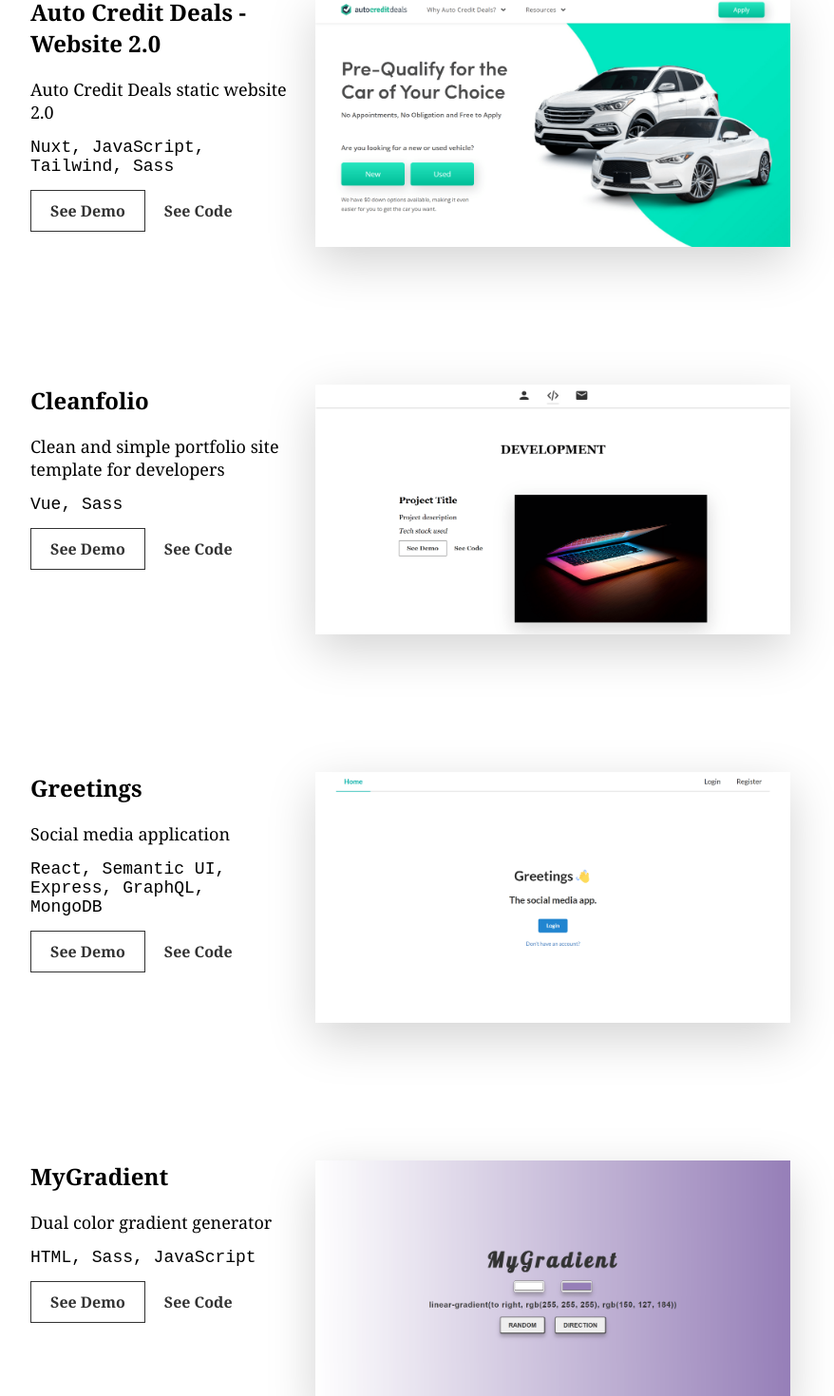
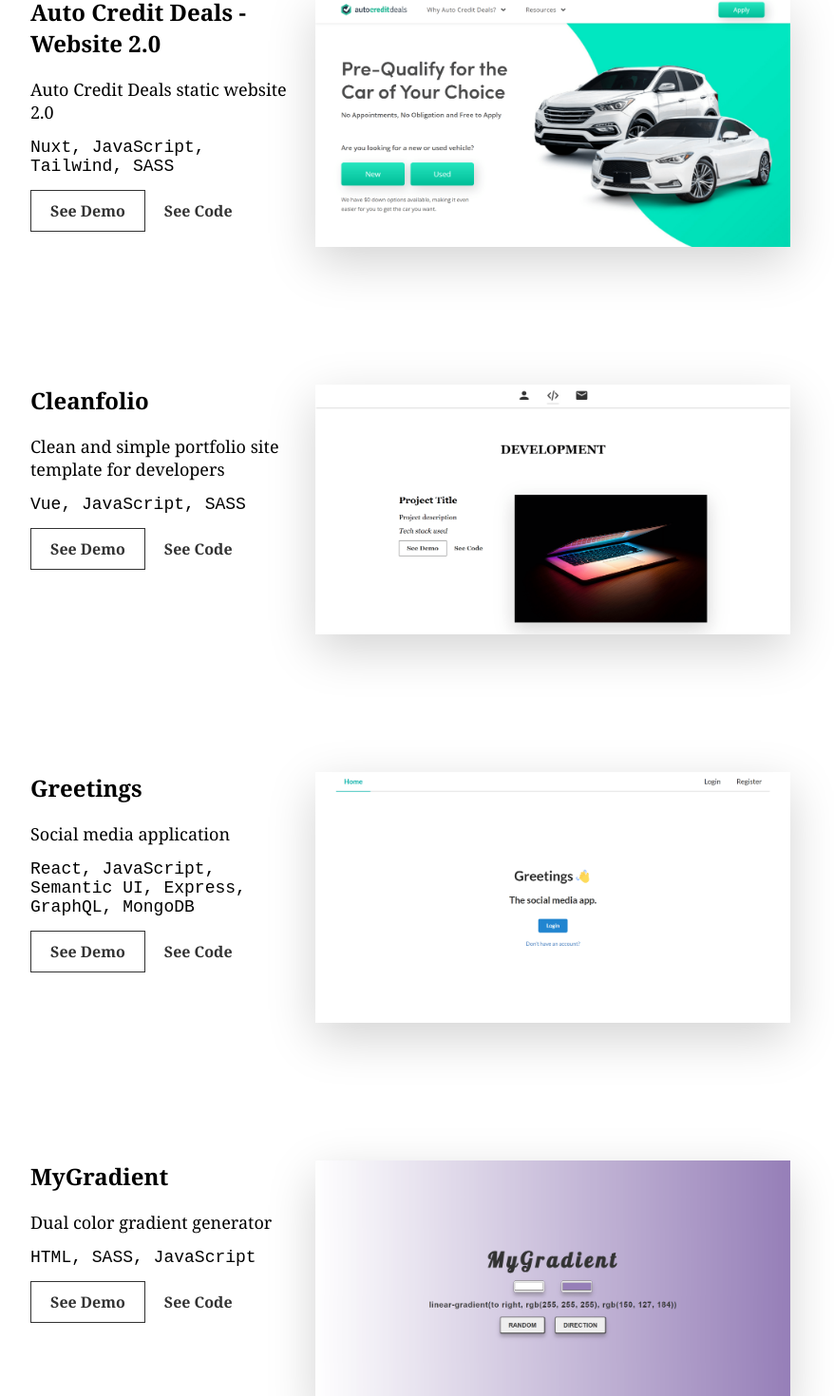
Before and after one commit to nickl-dev/portfolio-vue, a Vue app: page /development in a window 1280 px wide. Shown: the part 706-2176 px from the top of the page at 95% size, without its empty margins (208-1086 px from the left). Built offline with nearby package versions, Linux system fonts and the light colour scheme; the HTML template or start-up script is replaced by a standard one.

Commit message:
-updated resume -capitalzed sass

```diff
--- a/src/pages/Development.vue
+++ b/src/pages/Development.vue
@@ -33,7 +33,7 @@ export default {
         {
           title: 'Canada Drives - Homepage 2.0',
           description: 'Canada Drives static website home page 2.0',
-          techStack: 'Nuxt, JavaScript, Tailwind, Sass',
+          techStack: 'Nuxt, JavaScript, Tailwind, SASS',
           image:CanadaDrivesScreenshot,
           demo: 'https://www.canadadrives.ca/',
           code: 'https://www.canadadrives.ca/'
@@ -41,7 +41,7 @@ export default {
         {
           title: 'Auto Credit Deals - Website 2.0',
           description: 'Auto Credit Deals static website 2.0',
-          techStack: 'Nuxt, JavaScript, Tailwind, Sass',
+          techStack: 'Nuxt, JavaScript, Tailwind, SASS',
           image: AutoCreditDealsScreenshot,
           demo: 'https://autocreditdeals.ca/',
           code: 'https://autocreditdeals.ca/'
@@ -49,7 +49,7 @@ export default {
         {
           title: "Cleanfolio",
           description: "Clean and simple portfolio site template for developers",
-          techStack: "Vue, Sass",
+          techStack: "Vue, JavaScript, SASS",
           image: CleanfolioScreenshot,
           demo: "https://nlaldevcleanfolio.netlify.app/",
           code: "https://github.com/nickl-dev/cleanfolio-vue"
@@ -57,7 +57,7 @@ export default {
         {
           title: "Greetings",
           description: "Social media application",
-          techStack: "React, Semantic UI, Express, GraphQL, MongoDB",
+          techStack: "React, JavaScript, Semantic UI, Express, GraphQL, MongoDB",
           image: GreetingsScreenshot,
           demo: "https://nlaldevgreetings.netlify.app/",
           code: "https://github.com/nickl-dev/greetings"
@@ -65,7 +65,7 @@ export default {
         {
           title: "MyGradient",
           description: "Dual color gradient generator",
-          techStack: "HTML, Sass, JavaScript",
+          techStack: "HTML, SASS, JavaScript",
           image: MyGradientScreenshot,
           demo: "https://nlaldevmygradient.netlify.app/",
           code: "https://github.com/nickl-dev/mygradient"
```
Also changed, not shown: 1 other file (tests, documents, lock files or other folders).
